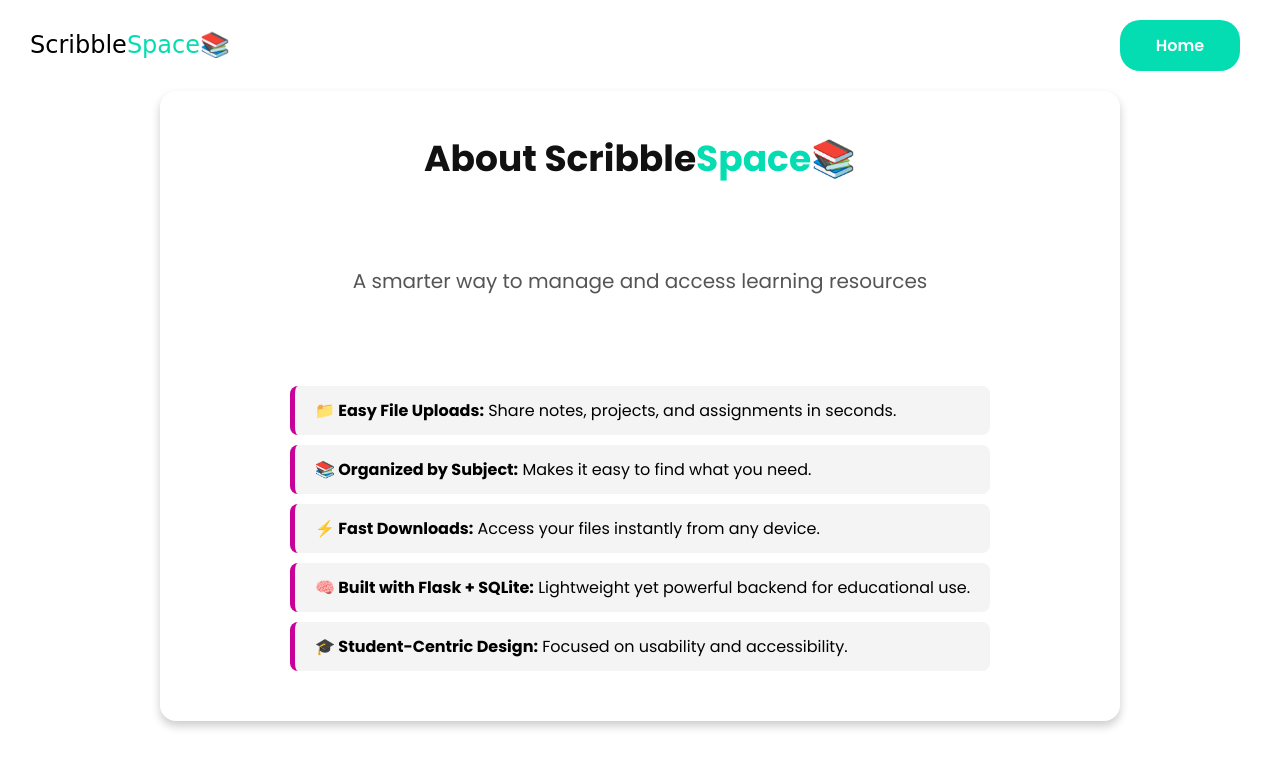
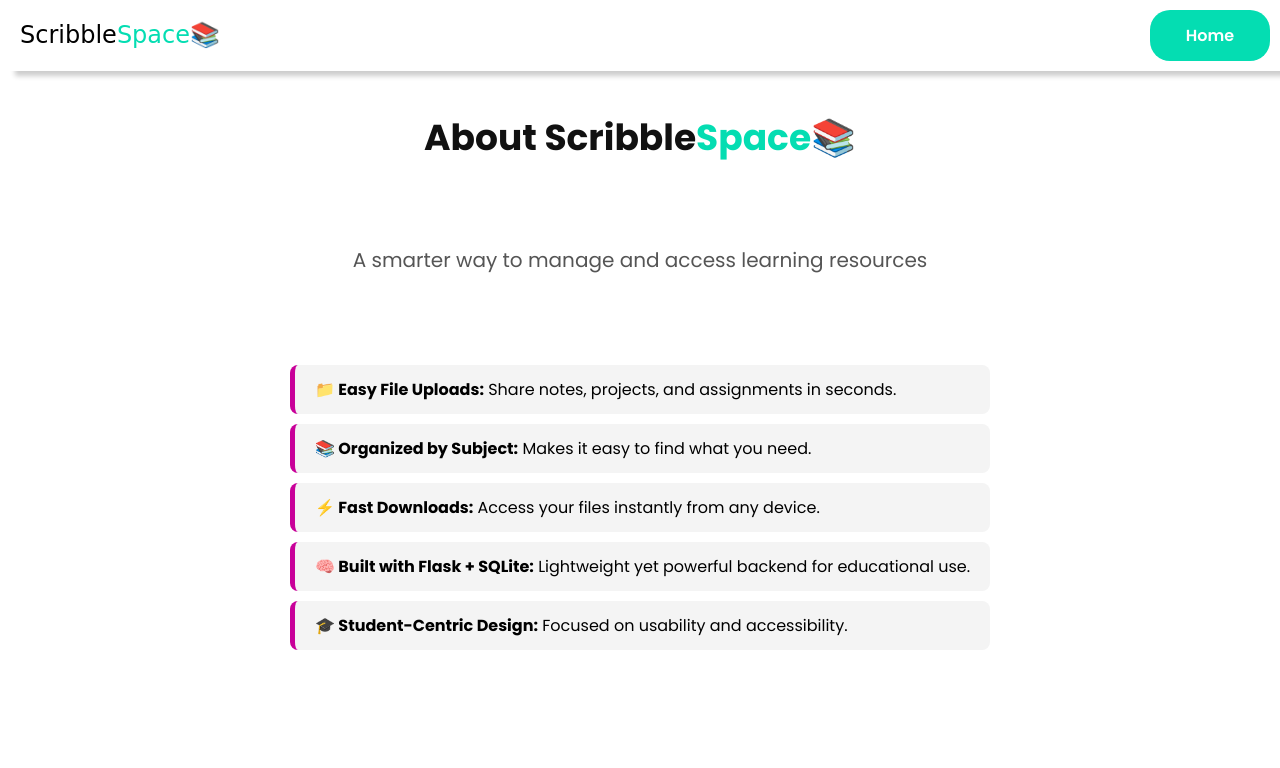
Before and after one commit to Nidhhi003/Edu-portal, a Flask app: page /overview in a window 1280 px wide. Shown: the top 768 px of the page. Run offline with Flask 3, Linux system fonts and the light colour scheme; the visitor is signed in with stand-in values (Sample User, id 1).

Commit message:
Few changes in files and overview

```diff
--- a/static/style.css
+++ b/static/style.css
@@ -192,16 +192,3 @@
   font-weight: bold;
   color: #04ddb2;
 }
-.logout-btn {
-    padding: 10px 20px;
-    background-color: #04ddb2;
-    color: white;
-    border: none;
-    border-radius: 8px;
-    text-decoration: none;
-    font-weight: bold;
-    transition: background 0.3s ease;
-}
-.logout-btn:hover {
-    background-color: #0c9f81;
-}
--- a/templates/overview.html
+++ b/templates/overview.html
@@ -7,14 +7,23 @@
      <link rel="stylesheet" href="{{ url_for('static', filename='style.css') }}">
     <style>
         body{
-            margin: 10px 10px 50px 10px;
+            margin: 0 10px 50px 10px;
         }
         .navbar{
             display:flex;
             justify-content: space-between;
             align-items: center;
-            margin:20px 20px;
 
+
+            box-shadow: 5px 5px 5px rgba(0, 0, 0, 0.2);
+            padding: 10px 10px;
+            position: fixed;
+             width: 100%;
+
+
+            backdrop-filter: blur(10px);
+            -webkit-backdrop-filter: blur(10px);
+            z-index: 100;
         }
         .logo{
              font-family: 'Pacifico', cursive;
@@ -40,17 +49,16 @@
             font-size: 1rem;
         }
         .container {
-            max-width: 960px;
+            max-width: 900px;
             margin: auto;
-            padding: 40px 20px;
-            background: #fff;
-            border-radius: 16px;
-            box-shadow: 0px 5px 10px rgba(0, 0, 0, 0.2);
+            padding: 20px 20px;
 
 
         }
         .overview-title {
             font-size: 36px;
+            margin-top:90px;
+
             color: #111;
 
 
@@ -58,6 +66,7 @@
         .overview-subtitle {
             font-size: 20px;
             color: #555;
+            margin-top:0;
 
         }
         ul.features {
@@ -77,6 +86,7 @@
 
     <header>
         <div class="navbar">
+
          <a class="logo">Scribble<span style="color:#04ddb2; font-family: 'Pacifico', cursive">Space</span>📚</a>
             <nav class="nav-container">
                 <a href="/">Home</a>
```
Also changed, not shown: templates/files.html (+42 -5 lines), database.db, static/uploads/b97f6f7d5279415884bc8fc698666153-free.png (added).
